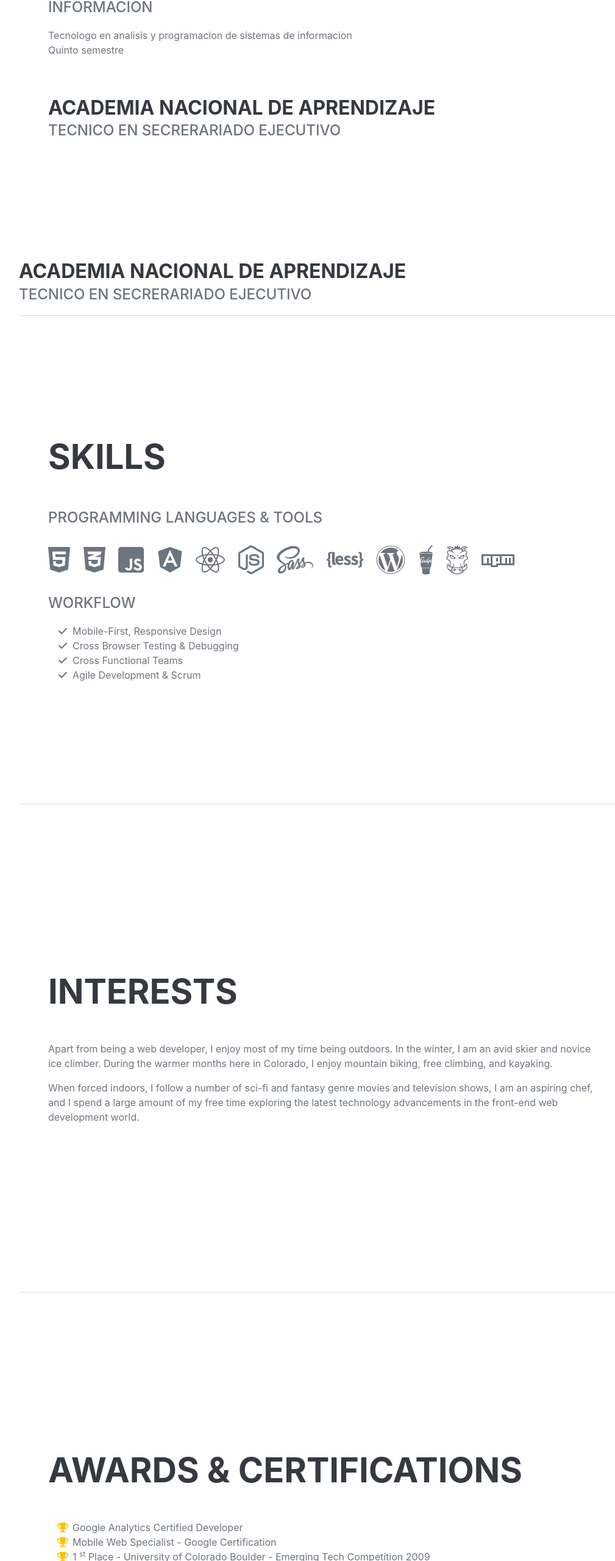
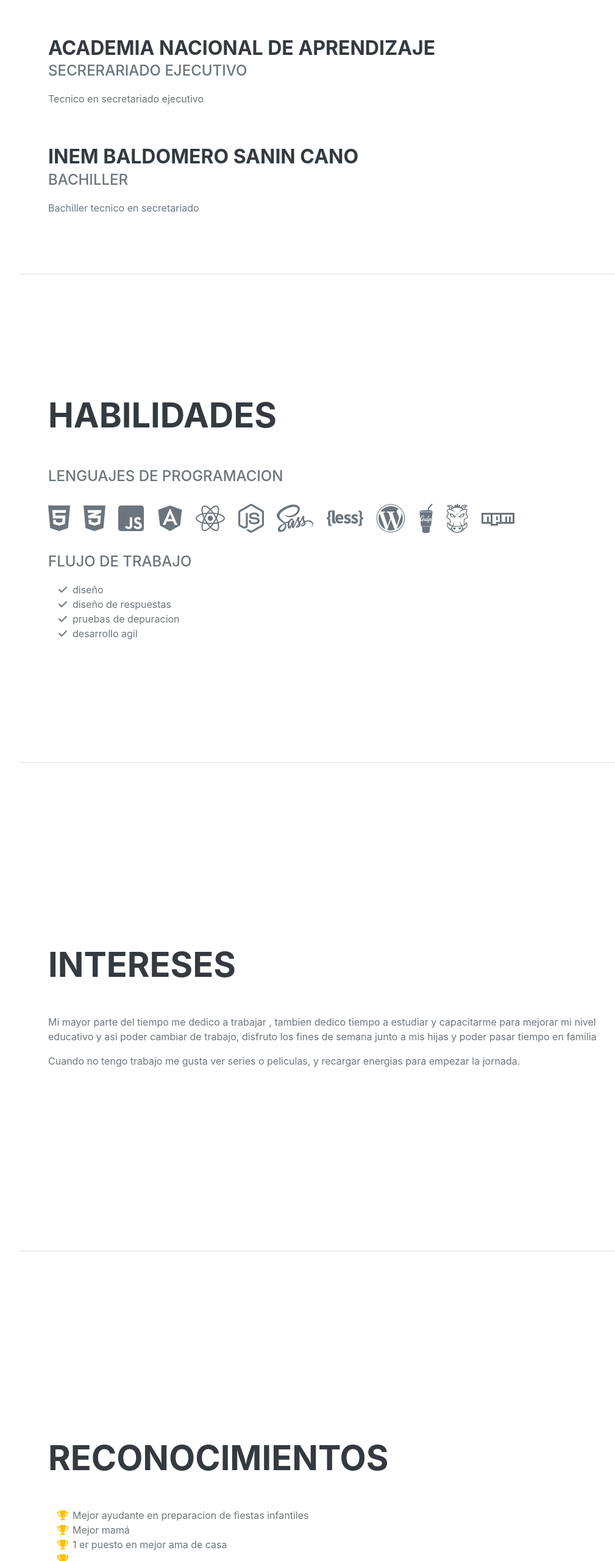
Before and after one commit to Claudiajss/cv, a plain HTML site: page index.html in a window 1280 px wide. Shown: the part 2002-4562 px from the top of the page at 61% size, without its empty margins (241-1250 px from the left). Drawn offline with nearby package versions, Linux system fonts and the light colour scheme; a web font is replaced by a local one.

Commit message:
cambios en habilidades y reconocimientos

```diff
--- a/index.html
+++ b/index.html
@@ -111,18 +111,18 @@
                     </div>
                     <div class="d-flex flex-column flex-md-row justify-content-between">
                         <div class="flex-grow-1">
-                            <h3 class="mb-0">Academia Nacional de Aprendizaje</h3>
-                            <div class="subheading mb-3">Tecnico en Secrerariado Ejecutivo</div>
-                            </div>
-                        </div>
+                             <h3 class="mb-0">Academia Nacional de Aprendizaje</h3>
+                            <div class="subheading mb-3">Secrerariado Ejecutivo</div>
+                            <div>Tecnico en secretariado ejecutivo</div>
+                            <p></p><br><br>
+                         </div>
                         <div class="flex-shrink-0"><span class="text-primary"></span></div>
-                    </div>
-                </div>
-                        <div class="d-flex flex-column flex-md-row justify-content-between">
-                    <div class="flex-grow-1">
-                        <h3 class="mb-0">Academia Nacional de Aprendizaje</h3>
-                        <div class="subheading mb-3">Tecnico en Secrerariado Ejecutivo</div>
-                        <p></p>
+                     </div>
+                        <div class="d-flex flex-column flex-md-row justify-content-between ">
+                        <div class="flex-grow-1">
+                        <h3 class="mb-0">Inem Baldomero Sanin Cano</h3>
+                        <div class="subheading mb-3">Bachiller </div>
+                        <p>Bachiller tecnico en secretariado</p>
                     </div>
                     <div class="flex-shrink-0"><span class="text-primary"></span></div>
                 </div>
@@ -132,8 +132,8 @@
             <!-- Skills-->
             <section class="resume-section" id="skills">
                 <div class="resume-section-content">
-                    <h2 class="mb-5">Skills</h2>
-                    <div class="subheading mb-3">Programming Languages & Tools</div>
+                    <h2 class="mb-5">Habilidades</h2>
+                    <div class="subheading mb-3">lenguajes de programacion</div>
                     <ul class="list-inline dev-icons">
                         <li class="list-inline-item"><i class="fab fa-html5"></i></li>
                         <li class="list-inline-item"><i class="fab fa-css3-alt"></i></li>
@@ -148,23 +148,23 @@
                         <li class="list-inline-item"><i class="fab fa-grunt"></i></li>
                         <li class="list-inline-item"><i class="fab fa-npm"></i></li>
                     </ul>
-                    <div class="subheading mb-3">Workflow</div>
+                    <div class="subheading mb-3">flujo de trabajo</div>
                     <ul class="fa-ul mb-0">
                         <li>
                             <span class="fa-li"><i class="fas fa-check"></i></span>
-                            Mobile-First, Responsive Design
+                           diseño
                         </li>
                         <li>
                             <span class="fa-li"><i class="fas fa-check"></i></span>
-                            Cross Browser Testing & Debugging
+                           diseño de respuestas
                         </li>
                         <li>
                             <span class="fa-li"><i class="fas fa-check"></i></span>
-                            Cross Functional Teams
+                            pruebas de depuracion
                         </li>
                         <li>
                             <span class="fa-li"><i class="fas fa-check"></i></span>
-                            Agile Development & Scrum
+                            desarrollo agil
                         </li>
                     </ul>
                 </div>
@@ -173,54 +173,54 @@
             <!-- Interests-->
             <section class="resume-section" id="interests">
                 <div class="resume-section-content">
-                    <h2 class="mb-5">Interests</h2>
-                    <p>Apart from being a web developer, I enjoy most of my time being outdoors. In the winter, I am an avid skier and novice ice climber. During the warmer months here in Colorado, I enjoy mountain biking, free climbing, and kayaking.</p>
-                    <p class="mb-0">When forced indoors, I follow a number of sci-fi and fantasy genre movies and television shows, I am an aspiring chef, and I spend a large amount of my free time exploring the latest technology advancements in the front-end web development world.</p>
+                    <h2 class="mb-5">Intereses</h2>
+                    <p>Mi mayor parte del tiempo me dedico a trabajar , tambien dedico tiempo a estudiar y capacitarme para mejorar mi nivel educativo y asi poder cambiar de trabajo, disfruto los fines  de semana junto a mis hijas y poder pasar tiempo en familia </p>
+                    <p class="mb-0">Cuando no tengo trabajo me gusta ver series o peliculas, y recargar energias para empezar la jornada.</p>
                 </div>
             </section>
             <hr class="m-0" />
             <!-- Awards-->
             <section class="resume-section" id="awards">
                 <div class="resume-section-content">
-                    <h2 class="mb-5">Awards & Certifications</h2>
+                    <h2 class="mb-5">Reconocimientos</h2>
                     <ul class="fa-ul mb-0">
                         <li>
                             <span class="fa-li"><i class="fas fa-trophy text-warning"></i></span>
-                            Google Analytics Certified Developer
+                            Mejor ayudante en preparacion de fiestas infantiles
                         </li>
                         <li>
                             <span class="fa-li"><i class="fas fa-trophy text-warning"></i></span>
-                            Mobile Web Specialist - Google Certification
+                            Mejor mamá
                         </li>
                         <li>
                             <span class="fa-li"><i class="fas fa-trophy text-warning"></i></span>
                             1
-                            <sup>st</sup>
-                            Place - University of Colorado Boulder - Emerging Tech Competition 2009
+                            <sup></sup>
+                           er puesto en  mejor ama de casa
                         </li>
                         <li>
                             <span class="fa-li"><i class="fas fa-trophy text-warning"></i></span>
-                            1
-                            <sup>st</sup>
-                            Place - University of Colorado Boulder - Adobe Creative Jam 2008 (UI Design Category)
+
+                            <sup></sup>
+
                         </li>
                         <li>
                             <span class="fa-li"><i class="fas fa-trophy text-warning"></i></span>
-                            2
-                            <sup>nd</sup>
-                            Place - University of Colorado Boulder - Emerging Tech Competition 2008
+
+                            <sup></sup>
+
                         </li>
                         <li>
                             <span class="fa-li"><i class="fas fa-trophy text-warning"></i></span>
-                            1
-                            <sup>st</sup>
-                            Place - James Buchanan High School - Hackathon 2006
+
+                            <sup></sup>
+
                         </li>
                         <li>
                             <span class="fa-li"><i class="fas fa-trophy text-warning"></i></span>
-                            3
-                            <sup>rd</sup>
-                            Place - James Buchanan High School - Hackathon 2005
+
+                            <sup></sup>
+
                         </li>
                     </ul>
                 </div>
```
